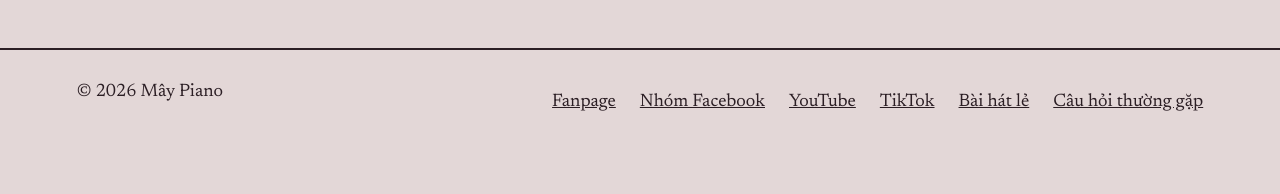
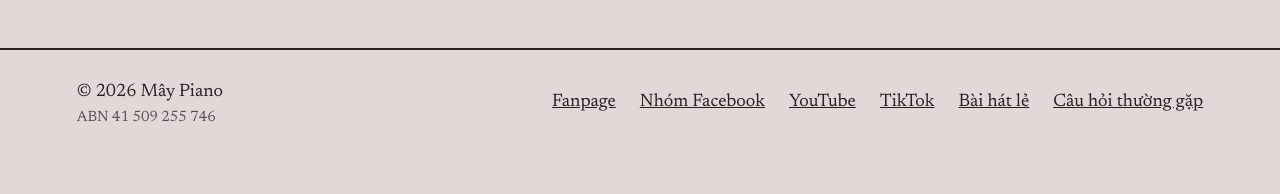
Before and after one commit to luuvminh/maypiano, a WordPress theme: template 404.php in a window 1280 px wide. Shown: the part 606-800 px from the top of the page. Run offline with PHP 8.4 and a stand-in for WordPress, Linux system fonts and the light colour scheme; the site name, menu and one post (Sample post) are stand-ins, and other content is empty; some libraries are stand-ins or nearby versions; some web fonts are replaced.

Commit message:
Hiện số ABN ở chân trang và cuối email gửi khách
Co-Authored-By: Claude Opus 5.5 <noreply@anthropic.com>
Claude-Session: https://claude.ai/code/session_01Jb59Qyc5mQiFrJiPfgHX7S

```diff
--- a/assets/css/app.css
+++ b/assets/css/app.css
@@ -44,6 +44,7 @@ body.mp-app .mp-lost-go a{display:inline-flex;align-items:center;box-sizing:bord
 body.mp-app .mp-lost-go a.mp-main{background:var(--mp-accent);border-color:var(--mp-accent);color:#fff}
 .mp-page{padding:clamp(24px,4vw,56px) var(--mp-side) clamp(56px,8vw,112px);min-height:50vh}
 .mp-foot{display:flex;flex-wrap:wrap;gap:12px 32px;justify-content:space-between;padding:28px var(--mp-side) 40px;border-top:2px solid var(--mp-ink);font-size:1.125rem}
+.mp-foot-abn{font-size:.9375rem;opacity:.75}
 .mp-foot-links{display:flex;flex-wrap:wrap;gap:8px 24px}
 .mp-foot-links a{padding:10px 0}
 body.mp-app .mp-plain{font-family:var(--mp-body);max-width:760px;margin:0 auto;padding:0;font-size:1.25rem}
--- a/design/TrangChu.dc.html
+++ b/design/TrangChu.dc.html
@@ -428,7 +428,7 @@ a.flagopt{text-decoration:none;box-sizing:border-box}
 
 </main>
 <footer style="display: flex; flex-wrap: wrap; gap: 12px 32px; justify-content: space-between; padding: 28px clamp(20px, 6vw, 96px) 40px; border-top: 2px solid #2B1E24; font-size: 18px">
-<div>© 2026 Mây Piano<div style="font-size: 15px; opacity: .75">Tiếng đàn: Salamander Grand Piano của Alexander Holm (CC BY 3.0)</div></div>
+<div>© 2026 Mây Piano<div style="font-size: 15px; opacity: .75">ABN 41 509 255 746</div><div style="font-size: 15px; opacity: .75">Tiếng đàn: Salamander Grand Piano của Alexander Holm (CC BY 3.0)</div></div>
 <div style="display: flex; flex-wrap: wrap; gap: 8px 24px"><a href="https://www.facebook.com/maypianist" style="padding: 10px 0">Fanpage</a><a href="https://www.facebook.com/groups/558515685499528/" style="padding: 10px 0">Nhóm Facebook</a><a href="https://www.youtube.com/channel/UCHTx5Zck4uICJoIzeuDdq_g" style="padding: 10px 0">YouTube</a><a href="https://www.tiktok.com/@maypiano" style="padding: 10px 0">TikTok</a><a href="BaiHatLe.dc.html" style="padding: 10px 0">Bài hát lẻ</a><a href="CauHoi.dc.html" style="padding: 10px 0">Câu hỏi thường gặp</a></div>
 </footer>
 </div>
--- a/functions.php
+++ b/functions.php
@@ -7,7 +7,11 @@ if ( ! defined( 'ABSPATH' ) ) {
 	exit;
 }
 
-define( 'MAYPIANO_VERSION', '1.20.3' );
+define( 'MAYPIANO_VERSION', '1.20.4' );
+
+/** Registered business details, shown in the footer of every page and every email. */
+define( 'MAYPIANO_LEGAL_NAME', 'May Piano' );
+define( 'MAYPIANO_ABN', '41 509 255 746' );
 
 require get_theme_file_path( 'inc/catalog.php' );
 require get_theme_file_path( 'inc/settings.php' );
--- a/inc/chrome.php
+++ b/inc/chrome.php
@@ -158,7 +158,7 @@ function maypiano_site_footer() {
 	?>
 </div>
 <footer class="mp-foot">
-<div>© <?php echo esc_html( gmdate( 'Y' ) ); ?> Mây Piano</div>
+<div>© <?php echo esc_html( gmdate( 'Y' ) ); ?> Mây Piano<div class="mp-foot-abn">ABN <?php echo esc_html( MAYPIANO_ABN ); ?></div></div>
 <div class="mp-foot-links"><a href="https://www.facebook.com/maypianist">Fanpage</a><a href="https://www.facebook.com/groups/558515685499528/">Nhóm Facebook</a><a href="https://www.youtube.com/channel/UCHTx5Zck4uICJoIzeuDdq_g">YouTube</a><a href="https://www.tiktok.com/@maypiano">TikTok</a><a href="<?php echo esc_url( home_url( '/bai-hat-le/' ) ); ?>">Bài hát lẻ</a><a href="<?php echo esc_url( home_url( '/cau-hoi-thuong-gap/' ) ); ?>">Câu hỏi thường gặp</a></div>
 </footer>
 	<?php
--- a/inc/emails.php
+++ b/inc/emails.php
@@ -66,7 +66,9 @@ function maypiano_mail_wrap( $body ) {
 		. '<div style="max-width:560px;margin:0 auto;background:#FFFFFF;border:2px solid #2B1E24;border-radius:14px;padding:28px">'
 		. '<div style="font-size:24px;font-weight:bold;margin-bottom:16px">Mây Piano</div>'
 		. $body
-		. '</div></div>';
+		. '</div>'
+		. '<div style="max-width:560px;margin:14px auto 0;text-align:center;font-size:13px;color:#6B5A61">' . esc_html( MAYPIANO_LEGAL_NAME ) . ' · ABN ' . esc_html( MAYPIANO_ABN ) . '</div>'
+		. '</div>';
 }
 
 function maypiano_mail_button( $url, $label ) {
--- a/templates/TrangChu.html
+++ b/templates/TrangChu.html
@@ -420,7 +420,7 @@ a.flagopt{text-decoration:none;box-sizing:border-box}
 
 </main>
 <footer style="display: flex; flex-wrap: wrap; gap: 12px 32px; justify-content: space-between; padding: 28px clamp(20px, 6vw, 96px) 40px; border-top: 2px solid #2B1E24; font-size: 18px">
-<div>© 2026 Mây Piano<div style="font-size: 15px; opacity: .75">Tiếng đàn: Salamander Grand Piano của Alexander Holm (CC BY 3.0)</div></div>
+<div>© 2026 Mây Piano<div style="font-size: 15px; opacity: .75">ABN 41 509 255 746</div><div style="font-size: 15px; opacity: .75">Tiếng đàn: Salamander Grand Piano của Alexander Holm (CC BY 3.0)</div></div>
 <div style="display: flex; flex-wrap: wrap; gap: 8px 24px"><a href="https://www.facebook.com/maypianist" style="padding: 10px 0">Fanpage</a><a href="https://www.facebook.com/groups/558515685499528/" style="padding: 10px 0">Nhóm Facebook</a><a href="https://www.youtube.com/channel/UCHTx5Zck4uICJoIzeuDdq_g" style="padding: 10px 0">YouTube</a><a href="https://www.tiktok.com/@maypiano" style="padding: 10px 0">TikTok</a><a href="%%HOME%%bai-hat-le/" style="padding: 10px 0">Bài hát lẻ</a><a href="%%HOME%%cau-hoi-thuong-gap/" style="padding: 10px 0">Câu hỏi thường gặp</a></div>
 </footer>
 </div>
```
Also changed, not shown: README.md.
